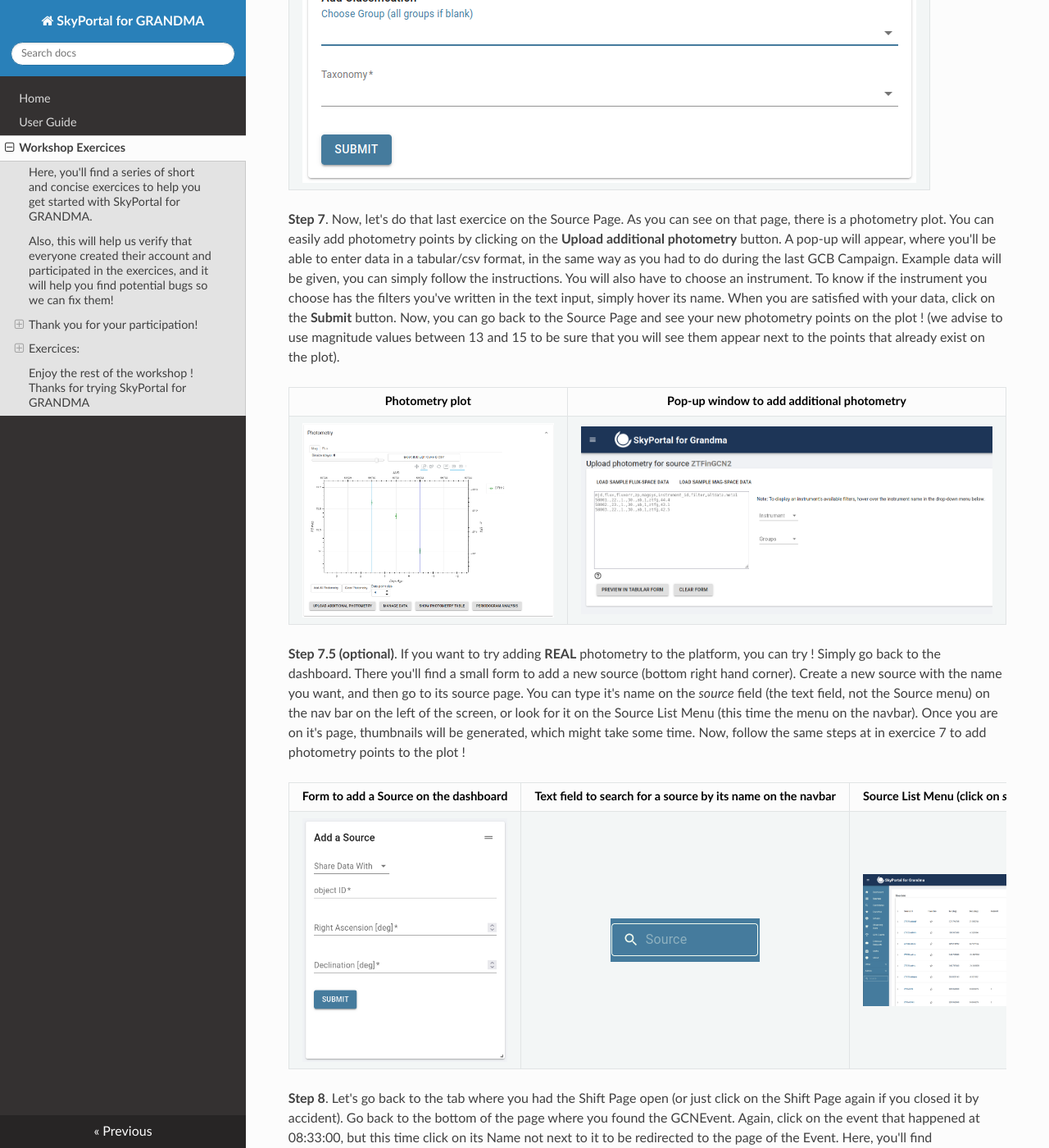
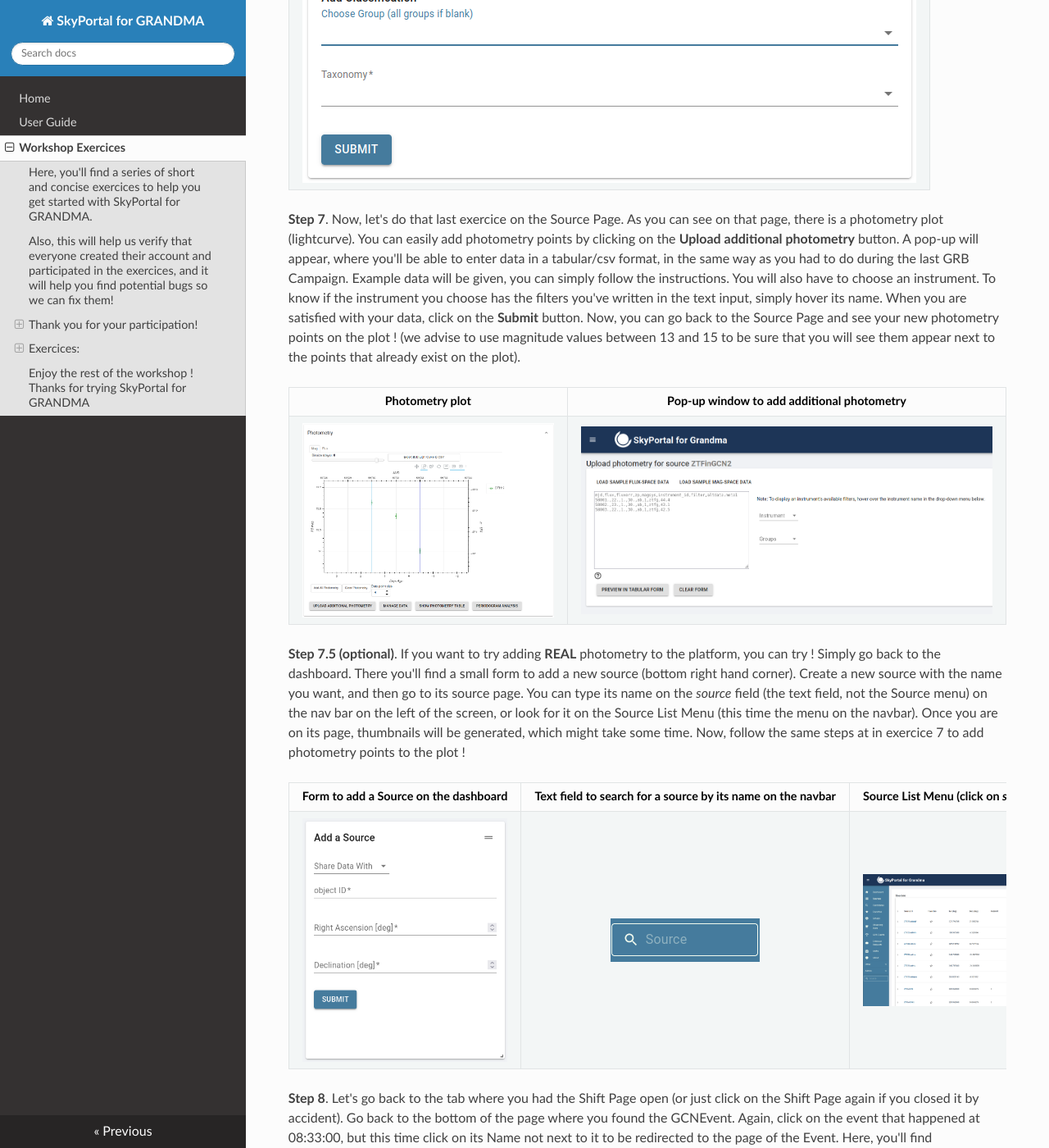
Before and after one commit to grandma-collaboration/icare, an MkDocs documentation site: the page built from docs/workshop/index.md, in a window 1280 px wide and 1400 px high, scrolled down 3695 px. Shown: the whole window at 82% size. Built offline with MkDocs 1.6.1, drawn with Linux system fonts in a browser that asks for light colours; nearby versions of some CDN libraries; some of the changed text lies outside the part shown.

Commit message:
additional exercices and revisions (co-authored with Thomas Culino)

```diff
--- a/docs/workshop/index.md
+++ b/docs/workshop/index.md
@@ -20,39 +20,39 @@
 :-------------------------:|:-------------------------:
 ![](./img/2.png)  |  ![](./img/3.png)
 
-**Step 3**. Now that you are a shifter, let's leave a comment on your shift ! To do that, you can write a comment on the CommentList element that is right under the Shift Menu (on the right of your screen). Simply add a comment that says "Hi, I'm <your_name> and I just completed exercice 3 !", and click on the **Add Comment** button.
+**Step 3**. Now that you are a shifter, let's leave a comment on your shift ! To do that, you can write a comment on the element that is right under the Shift Menu (on the right of your screen). Simply add a comment that says "Hi, I'm <your_name> and I just completed exercice 3 !", and click on the **Add Comment** button.
 
-Add a Shift Comment             |
+Add a Comment on shift             |
 :-------------------------:|
 ![](./img/4.png)  |
 
 
 
-**Step 4**. Now, go to the bottom of the page. Here, you find the list of GCN Events that happened during the shift you selected. You should see quite a few of them. During this exercice, we will interact with the one that happened at 08:33:00 UTC. Click on the GCN Event (**not the name, but the box in which it is contained, or on the arrow on the right of it**). You should be able to see the list of sources that are contained in the most recent loxalization of the GCN Event. If all goes well, you should see a single source called **ZTFinGCN2**.
+**Step 4**. Now, go to the bottom of the page. Here, you find the list of GCN Events that happened during the shift you selected. You should see quite a few of them. During this exercice, we will interact with the one that happened at 08:33:00 UTC. Click on the GCN Event (**not the name, but the box in which it is contained, or on the arrow on the right of it**). You should be able to see the list of sources that are contained in the most recent localization of the GCN Event. If all goes well, you should see a single source called **ZTFinGCN2**.
 
 List of GCN Event that happend during a shift            |
 :-------------------------:|
 ![](./img/5.png)  |
 
-**Step 5**. In this exercice and the next, you will be able to interact with the Source that is contained in that event. Right Click on the **ZTFinGCN2** source (on its name) and open the page in a new tab or window, you will be redirected to the Source page. On the Shift Page, you will find several information about the source and tools to interact with it. Let's start by leaving a comment just like we did on the Shift Page. Leave a CommentList that says: "Hi, I'm <your_name> and I just completed exercice 5 !", and click on the **Add Comment** button.
+**Step 5**. In this exercice and the next, you will be able to interact with the Source that is contained in that event. Right Click on the **ZTFinGCN2** source (on its name) and open the page in a new tab or window, you will be redirected to the Source page. On the Shift Page, you will find several information about the source and tools to interact with it. Let's start by leaving a comment just like we did on the Shift Page. Leave a comment that says: "Hi, I'm <your_name> and I just completed exercice 5 !", and click on the **Add Comment** button.
 
 Source Page              |  Add a Source Comment
 :-------------------------:|:-------------------------:
 ![](./img/6.png)  |  ![](./img/7.png)
 
-**Step 6**. Now, let's add a classification for that source. You'll find the Classification element right below the CommentList. Here, you'll have to choose a group to which the classification will be associated. **Select the group "GRANDMA"**, then choose a taxonomy. A taxonomy contains a hierarchy of different classification. You should see 2 of them: Sitewide and Fink. For this exercice, lets use the Fink Taxonomy (additionnal information: this taxonomy contains the classifications given by Fink alerts). Then choose the classification of your choice. Last step will be to choose a probability, you can also choose the value you want, and then click on the **Submit** button.
+**Step 6**. Now, let's add a classification for that source. You'll find the Classification element right below the list of comments. Here, you'll have to choose a group to which the classification will be associated. **Select the group "GRANDMA"**, then choose a taxonomy. A taxonomy contains a hierarchy of different classification. You should see 2 of them: Sitewide and Fink. For this exercice, lets use the Fink Taxonomy (additionnal information: this taxonomy contains the classifications given by Fink alerts). Then choose the classification of your choice. Last step will be to choose a probability, you can also choose the value you want, and then click on the **Submit** button.
 
 Add a Classification             |
 :-------------------------:|
 ![](./img/8.png)  |
 
-**Step 7**. Now, let's do that last exercice on the Source Page. As you can see on that page, there is a photometry plot. You can easily add photometry points by clicking on the **Upload additional photometry** button. A pop-up will appear, where you'll be able to enter data in a tabular/csv format, in the same way as you had to do during the last GCB Campaign. Example data will be given, you can simply follow the instructions. You will also have to choose an instrument. To know if the instrument you choose has the filters you've written in the text input, simply hover its name. When you are satisfied with your data, click on the **Submit** button. Now, you can go back to the Source Page and see your new photometry points on the plot ! (we advise to use magnitude values between 13 and 15 to be sure that you will see them appear next to the points that already exist on the plot).
+**Step 7**. Now, let's do that last exercice on the Source Page. As you can see on that page, there is a photometry plot (lightcurve). You can easily add photometry points by clicking on the **Upload additional photometry** button. A pop-up will appear, where you'll be able to enter data in a tabular/csv format, in the same way as you had to do during the last GRB Campaign. Example data will be given, you can simply follow the instructions. You will also have to choose an instrument. To know if the instrument you choose has the filters you've written in the text input, simply hover its name. When you are satisfied with your data, click on the **Submit** button. Now, you can go back to the Source Page and see your new photometry points on the plot ! (we advise to use magnitude values between 13 and 15 to be sure that you will see them appear next to the points that already exist on the plot).
 
 Photometry plot              |  Pop-up window to add additional photometry
 :-------------------------:|:-------------------------:
 ![](./img/9.png)  |  ![](./img/10.png)
 
-**Step 7.5 (optional)**. If you want to try adding **REAL** photometry to the platform, you can try ! Simply go back to the dashboard. There you'll find a small form to add a new source (bottom right hand corner). Create a new source with the name you want, and then go to its source page. You can type it's name on the *source* field (the text field, not the Source menu) on the nav bar on the left of the screen, or look for it on the Source List Menu (this time the menu on the navbar). Once you are on it's page, thumbnails will be generated, which might take some time. Now, follow the same steps at in exercice 7 to add photometry points to the plot !
+**Step 7.5 (optional)**. If you want to try adding **REAL** photometry to the platform, you can try ! Simply go back to the dashboard. There you'll find a small form to add a new source (bottom right hand corner). Create a new source with the name you want, and then go to its source page. You can type its name on the *source* field (the text field, not the Source menu) on the nav bar on the left of the screen, or look for it on the Source List Menu (this time the menu on the navbar). Once you are on its page, thumbnails will be generated, which might take some time. Now, follow the same steps at in exercice 7 to add photometry points to the plot !
 
 Form to add a Source on the dashboard              |  Text field to search for a source by its name on the navbar | Source List Menu (click on *source* on the navbar)
 :-------------------------:|:-------------------------:|:-------------------------:
@@ -61,11 +61,11 @@
 **Step 8**. Let's go back to the tab where you had the Shift Page open (or just click on the Shift Page again if you closed it by accident). Go back to the bottom of the page where you found the GCNEvent. Again, click on the event that happened at 08:33:00, but this time click on its Name not next to it to be redirected to the page of the Event. Here, you'll find informations about the event as well as a form where you can select which localization to use, and other elements to plan observations and such.
 Let's do that same as we did for the shifts and sources: adding a comment ! This time, leave a comment that says: "Hi, I'm <your_name> and I just completed exercice 8 !", and click on the **Add Comment** button.
 
-GCN Event Page              |  Add a GCN Comment
+GCN Event Page              |  Add a Comment on GCN
 :-------------------------:|:-------------------------:
 ![](./img/14.png)  |  ![](./img/15.png)
 
-**Step 9**. Now, go to the form and select **localization* and *sources*. Now, maintain a left click on the globe and move your mouse to rotate it. You should be able to visualize the localization as well as the source that can be found inside of it.
+**Step 9**. Now, go to the form and select *localization* and *sources*. Now, maintain a left click on the globe and move your mouse to rotate it. You should be able to visualize the localization as well as the source that can be found inside of it.
 
 GCN Skymap             |
 :-------------------------:|
@@ -77,6 +77,14 @@
 :-------------------------:|:-------------------------:
 ![](./img/17.png)  |  ![](./img/18.png)
 
+**Step 11 (Telescope teams only)**. Please go to the Telescopes Page by clicking on "Other" in the navbar, then click on Telescopes. There, please look for your telescope(s). When you find it on the map, please click on the circle below and some informations should appear on the right hand of the page, in the Telescope List menu. Please verify that the data is correct. If you don't find your telescope on the map or if the data is incorrect, please contact us directly and send us the right values. You can reach out to us by slack (@Thomas Culino @Theophile Jegou du Laz) if we are not available in the workshop.
+
+You can do the same for the Instruments Page by clicking on "Other" in the navbar, then click on Instruments.
+
+Telescopes Page            | Instruments Page |
+:-------------------------:|:-------------------------:|
+![](./img/19.png)  | ![](./img/20.png) |
+
 #### Congratulations ! You completed all of the exercices ! Don't hesitate to explore the platform some more. For the comfort of other users that did not complete their exercices yet, please do not do anything on any of the shifts, gcn events and sources you explored during the exercices. But feel free to have fun on any other gcn events or sources ! :)
 
 ### Enjoy the rest of the workshop ! Thanks for trying SkyPortal for GRANDMA
```
Also changed, not shown: docs/workshop/img/19.png (added), docs/workshop/img/20.png (added).
